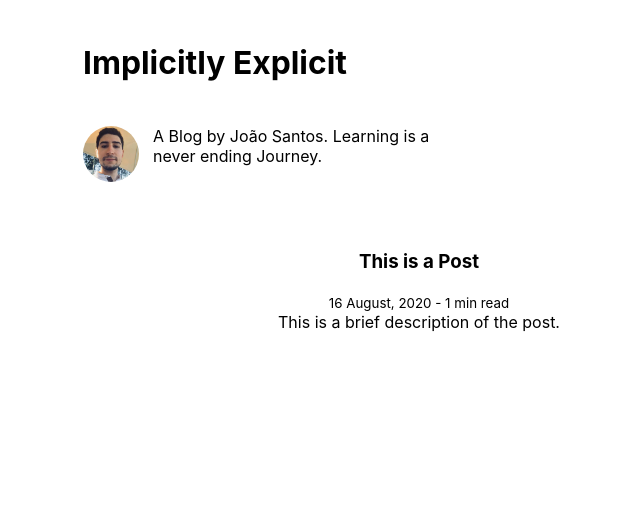
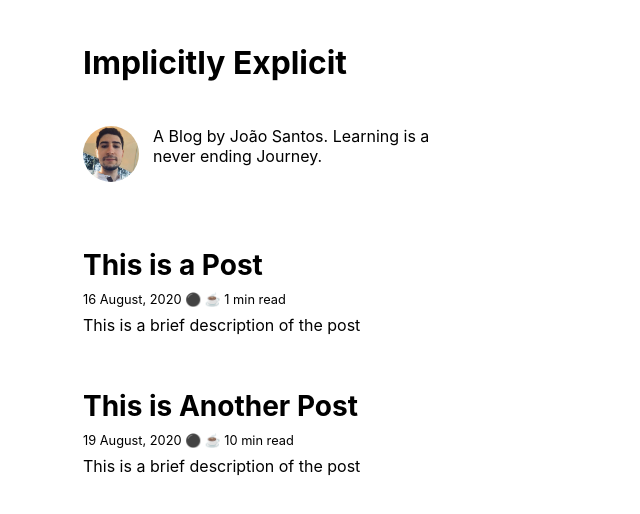
Before and after one commit to joaonsantos/blog, a React app: page / in a window 1280 px wide. Shown: the top 514 px of the page, without its empty margins (221-861 px from the left). Built offline with nearby package versions, Linux system fonts and the light colour scheme.

Commit message:
Implement post list

```diff
--- a/src/components/App.js
+++ b/src/components/App.js
@@ -4,13 +4,26 @@ import React, { Component } from 'react'
 import styles from '../style/App.module.css'
 import Header from './Header'
 import Aside from './Aside'
-import Post from './Post.js'
+import PostList from './PostList.js'
 
 class App extends Component {
   constructor (props) {
     super(props)
     this.state = {
-      data: [],
+      posts: [
+        {
+          title: 'This is a Post',
+          date: '16 August, 2020',
+          summary: 'This is a brief description of the post',
+          readTime: '1'
+        },
+        {
+          title: 'This is Another Post',
+          date: '19 August, 2020',
+          summary: 'This is a brief description of the post',
+          readTime: '10'
+        }
+      ],
       loaded: false,
       placeholder: 'Loading'
     }
@@ -32,7 +45,7 @@ class App extends Component {
           <Header/>
           <Aside/>
           <main>
-            <Post title="This is a Post" date="16 August, 2020" summary="This is a brief description of the post." readTime="1"/>
+            <PostList posts={this.state.posts}/>
           </main>
         </div>
       </div>
--- a/src/components/Post.js
+++ b/src/components/Post.js
@@ -1,4 +1,6 @@
 import React from 'react'
+
+import styles from '../style/Post.module.css'
 
 class Post extends React.Component {
   constructor (props) {
@@ -17,12 +19,16 @@ class Post extends React.Component {
 
   render () {
     return (
-      <article>
-        <header>
-          <h3>{this.state.post.title}</h3>
-          <small>{`${this.state.post.date} - ${this.state.post.readTime} min read`}</small>
+      <article className={styles.content}>
+        <header className={styles.header}>
+          <h3 className={styles.title}>
+            {this.state.post.title}
+          </h3>
+          <small className={styles.small}>
+            {`${this.state.post.date} ⚫ ☕ ${this.state.post.readTime} min read`}
+          </small>
         </header>
-        <p>
+        <p className={styles.summary}>
           {this.state.post.summary}
         </p>
       </article>
--- /dev/null
+++ b/src/components/PostList.js
@@ -0,0 +1,23 @@
+import React from 'react'
+
+import Post from './Post.js'
+
+class PostList extends React.Component {
+  constructor (props) {
+    super(props)
+
+    this.state = {
+      loading: []
+    }
+  }
+
+  render () {
+    return (
+      this.props.posts.map((post, index) =>
+        <Post key={index} title={post.title} date={post.date} summary={post.summary} readTime={post.readTime}/>
+      )
+    )
+  }
+}
+
+export default PostList
--- a/src/style/App.module.css
+++ b/src/style/App.module.css
@@ -5,6 +5,11 @@ body {
     sans-serif;
     -webkit-font-smoothing: antialiased;
     -moz-osx-font-smoothing: grayscale;
+    word-wrap: break-word;
+    font-kerning: normal;
+    -moz-font-feature-settings: "kern", "liga", "clig", "calt";
+    font-feature-settings: "kern", "liga", "clig", "calt";
+    font-weight: 400;
 }
 
 code {
@@ -15,6 +20,10 @@ code {
 p {
     padding: 0;
     margin: 0 0 1.75rem;
+}
+
+h1, h2, h3, h4, h5, h6 {
+  margin-top: 3.5rem;
 }
 
 .app {
--- /dev/null
+++ b/src/style/Post.module.css
@@ -0,0 +1,21 @@
+.content {
+    text-align: left;
+}
+
+.header {
+  margin-bottom:0.4375rem;
+}
+
+.title {
+  font-size:1.75rem;
+  margin-bottom:0.4375rem;
+  line-height: 1.1;
+}
+
+.small {
+  font-size: 80%;
+}
+
+.summary {
+  margin-bottom: 1.75rem;
+}
```
